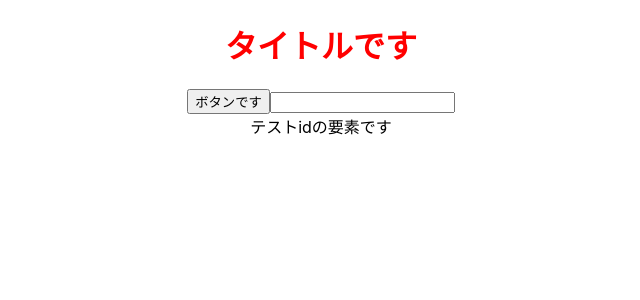
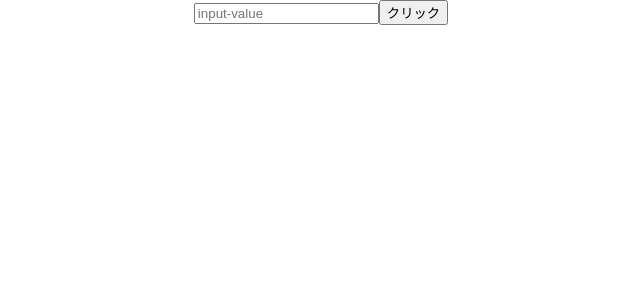
Before and after one commit to KNR1009/react-software-test, a React (Create React App) app: page / in a window 1280 px wide. Shown: the top 300 px of the page, without its empty margins (319-959 px from the left). Built offline with nearby package versions, Linux system fonts and the light colour scheme.

Commit message:
入力フォームのテストを追加

```diff
--- a/src/App.js
+++ b/src/App.js
@@ -30,7 +30,7 @@ function App() {
           console.log(e);
         }}
       ></RenderInput> */}
-      <Reviewing></Reviewing>
+      <Reviewing outputConsole={(value) => console.log(value)}></Reviewing>
     </div>
   );
 }
--- a/src/RenderInput.js
+++ b/src/RenderInput.js
@@ -11,6 +11,7 @@ export const RenderInput = ({ outputConsole }) => {
   const updateValue = (e) => {
     setInput(e.target.value);
   };
+
   return (
     <div>
       <input
--- a/src/Reviewing.js
+++ b/src/Reviewing.js
@@ -1,20 +1,26 @@
-import React from "react";
+import React, { useState } from "react";
 import styled from "styled-components";
 
 /* テストの復習用 */
-export const Reviewing = () => {
+export const Reviewing = ({ outputConsole }) => {
+  const [value, setValue] = useState("");
+
+  const onChange = (e) => {
+    setValue(e.target.value);
+  };
+
+  const onClick = () => {
+    if (value !== "") {
+      // 入力フォームにデータが入っていれば呼び出される
+      outputConsole(value);
+    }
+  };
+
   return (
     <>
-      <Title>タイトルです</Title>
-      <Button>ボタンです</Button>
-      <input type={"text"}></input>
-      <div data-testid="test">テストidの要素です</div>
+      <input onChange={onChange} placeholder="input-value" />
+      {/* {value !== "" && <h1>{value}</h1>} */}
+      <button onClick={onClick}>クリック</button>
     </>
   );
 };
-
-const Title = styled.h1`
-  color: red;
-`;
-
-const Button = styled.button``;
```
Also changed, not shown: 1 other file (tests, documents, lock files or other folders).
